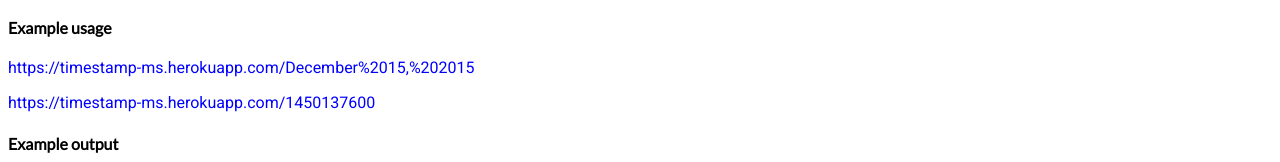
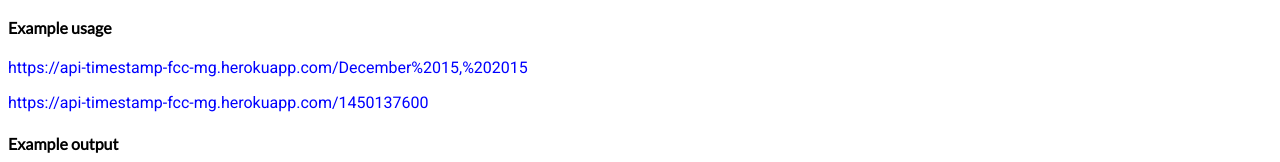
Before and after one commit to miga89/fcc-api-timestamp, a website: page index.html in a window 1280 px wide. Shown: the part 152-314 px from the top of the page. Drawn offline with Linux system fonts and the light colour scheme.

Commit message:
Upload README

```diff
--- a/index.html
+++ b/index.html
@@ -21,8 +21,8 @@
 </div>
 
 <h4>Example usage</h4>
-<p class="link">https://timestamp-ms.herokuapp.com/December%2015,%202015</p>
-<p class="link">https://timestamp-ms.herokuapp.com/1450137600</p>
+<p class="link">https://api-timestamp-fcc-mg.herokuapp.com/December%2015,%202015</p>
+<p class="link">https://api-timestamp-fcc-mg.herokuapp.com/1450137600</p>
 
 
 <h4>Example output</h4>
```
Also changed, not shown: README.md (added), images/screecapture.gif (added).
